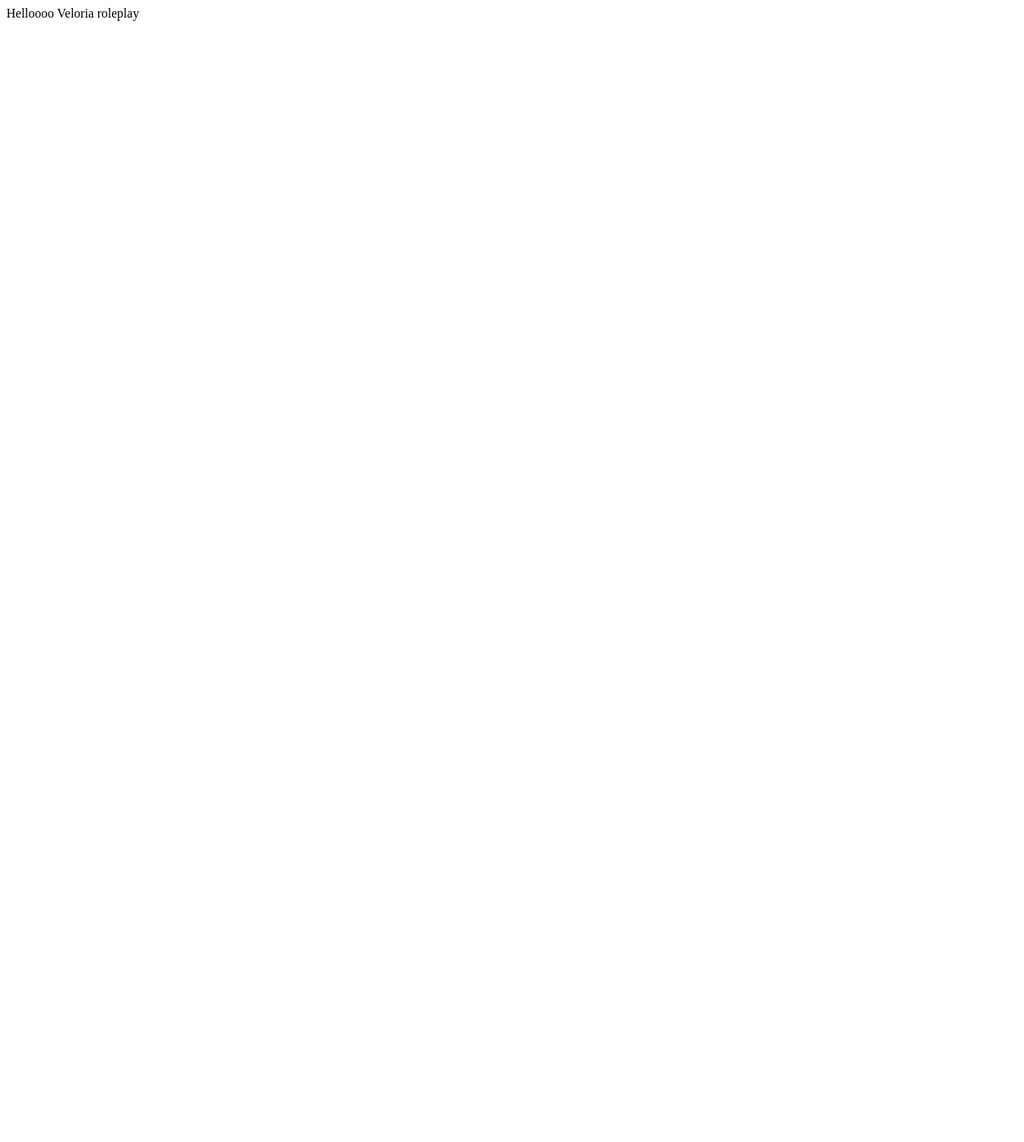
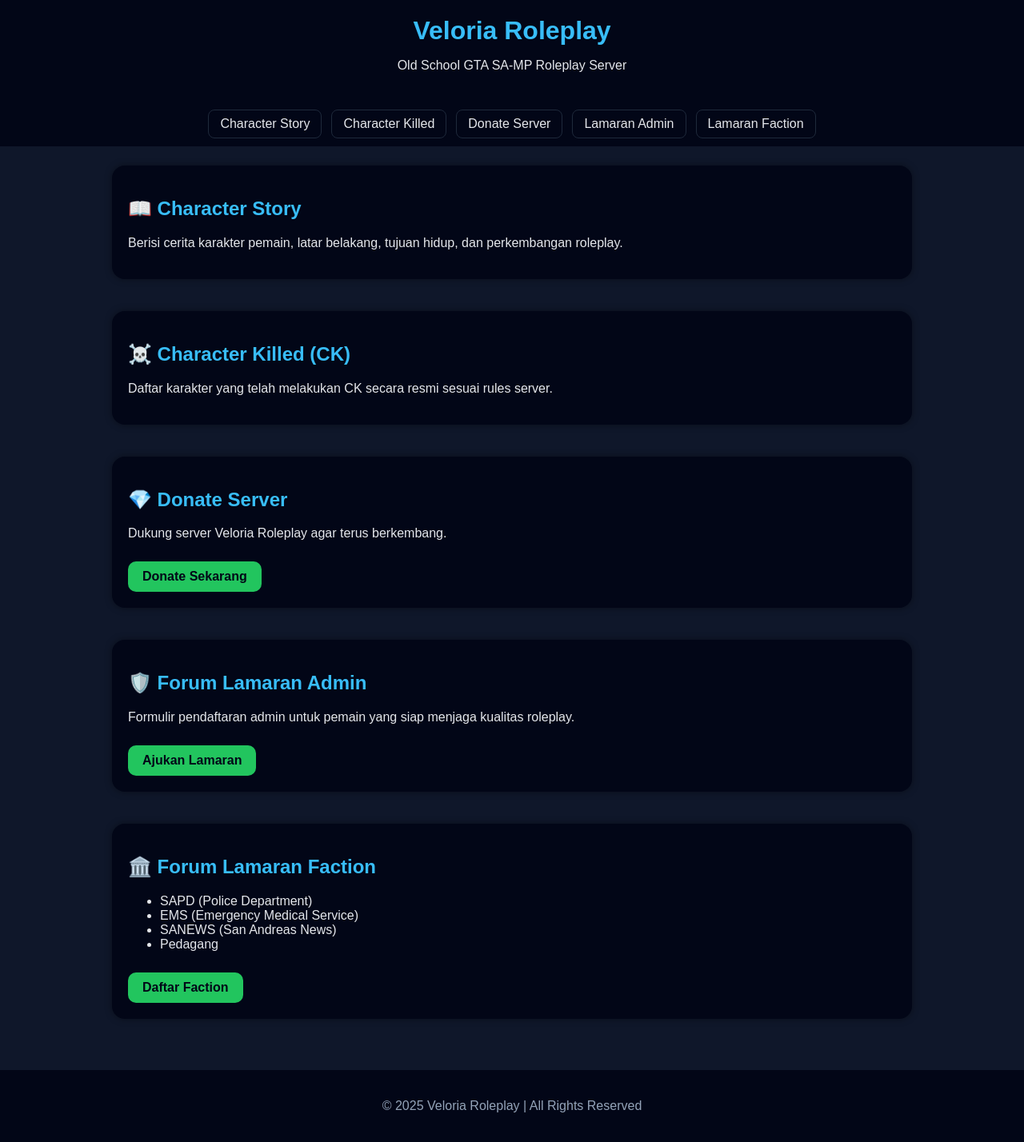
Before and after one commit to julzztamvan-web/veloriaroleplay, a plain HTML site: page index.html in a window 1280 px wide. Shown: the whole page at 80% size. Before the commit the page ends 800 px from the top, so only its background shows below. Drawn offline with Linux system fonts and the light colour scheme.

Commit message:
Update index.html

```diff
--- a/index.html
+++ b/index.html
@@ -1 +1,88 @@
-Helloooo Veloria roleplay
+<head>
+<meta charset="UTF-8" />
+<meta name="viewport" content="width=device-width, initial-scale=1.0" />
+<title>Veloria Roleplay</title>
+<style>
+body {margin:0;font-family:Arial,Helvetica,sans-serif;background:#0f172a;color:#e5e7eb}
+header {background:#020617;padding:20px;text-align:center}
+header h1 {margin:0;font-size:32px;color:#38bdf8}
+nav {display:flex;flex-wrap:wrap;justify-content:center;gap:12px;background:#020617;padding:10px}
+nav a {color:#e5e7eb;text-decoration:none;padding:8px 14px;border-radius:8px;background:#020617;border:1px solid #1e293b}
+nav a:hover {background:#38bdf8;color:#020617}
+.container {padding:24px;max-width:1000px;margin:auto}
+section {margin-bottom:40px;padding:20px;border-radius:16px;background:#020617;box-shadow:0 0 10px rgba(0,0,0,.4)}
+h2 {color:#38bdf8}
+footer {text-align:center;padding:20px;background:#020617;color:#94a3b8}
+.btn {display:inline-block;margin-top:10px;padding:10px 18px;border-radius:10px;background:#22c55e;color:#020617;text-decoration:none;font-weight:bold}
+.btn:hover {background:#16a34a}
+</style>
+</head>
+<body>
+
+
+<header>
+<h1>Veloria Roleplay</h1>
+<p>Old School GTA SA-MP Roleplay Server</p>
+</header>
+
+
+<nav>
+<a href="#story">Character Story</a>
+<a href="#ck">Character Killed</a>
+<a href="#donate">Donate Server</a>
+<a href="#admin">Lamaran Admin</a>
+<a href="#faction">Lamaran Faction</a>
+</nav>
+
+
+<div class="container">
+
+
+<section id="story">
+<h2>📖 Character Story</h2>
+<p>Berisi cerita karakter pemain, latar belakang, tujuan hidup, dan perkembangan roleplay.</p>
+</section>
+
+
+<section id="ck">
+<h2>☠️ Character Killed (CK)</h2>
+<p>Daftar karakter yang telah melakukan CK secara resmi sesuai rules server.</p>
+</section>
+
+
+<section id="donate">
+<h2>💎 Donate Server</h2>
+<p>Dukung server Veloria Roleplay agar terus berkembang.</p>
+<a href="#" class="btn">Donate Sekarang</a>
+</section>
+
+
+<section id="admin">
+<h2>🛡️ Forum Lamaran Admin</h2>
+<p>Formulir pendaftaran admin untuk pemain yang siap menjaga kualitas roleplay.</p>
+<a href="#" class="btn">Ajukan Lamaran</a>
+</section>
+
+
+<section id="faction">
+<h2>🏛️ Forum Lamaran Faction</h2>
+<ul>
+<li>SAPD (Police Department)</li>
+<li>EMS (Emergency Medical Service)</li>
+<li>SANEWS (San Andreas News)</li>
+<li>Pedagang</li>
+</ul>
+<a href="#" class="btn">Daftar Faction</a>
+</section>
+
+
+</div>
+
+
+<footer>
+<p>© 2025 Veloria Roleplay | All Rights Reserved</p>
+</footer>
+
+
+</body>
+  </html>
```
